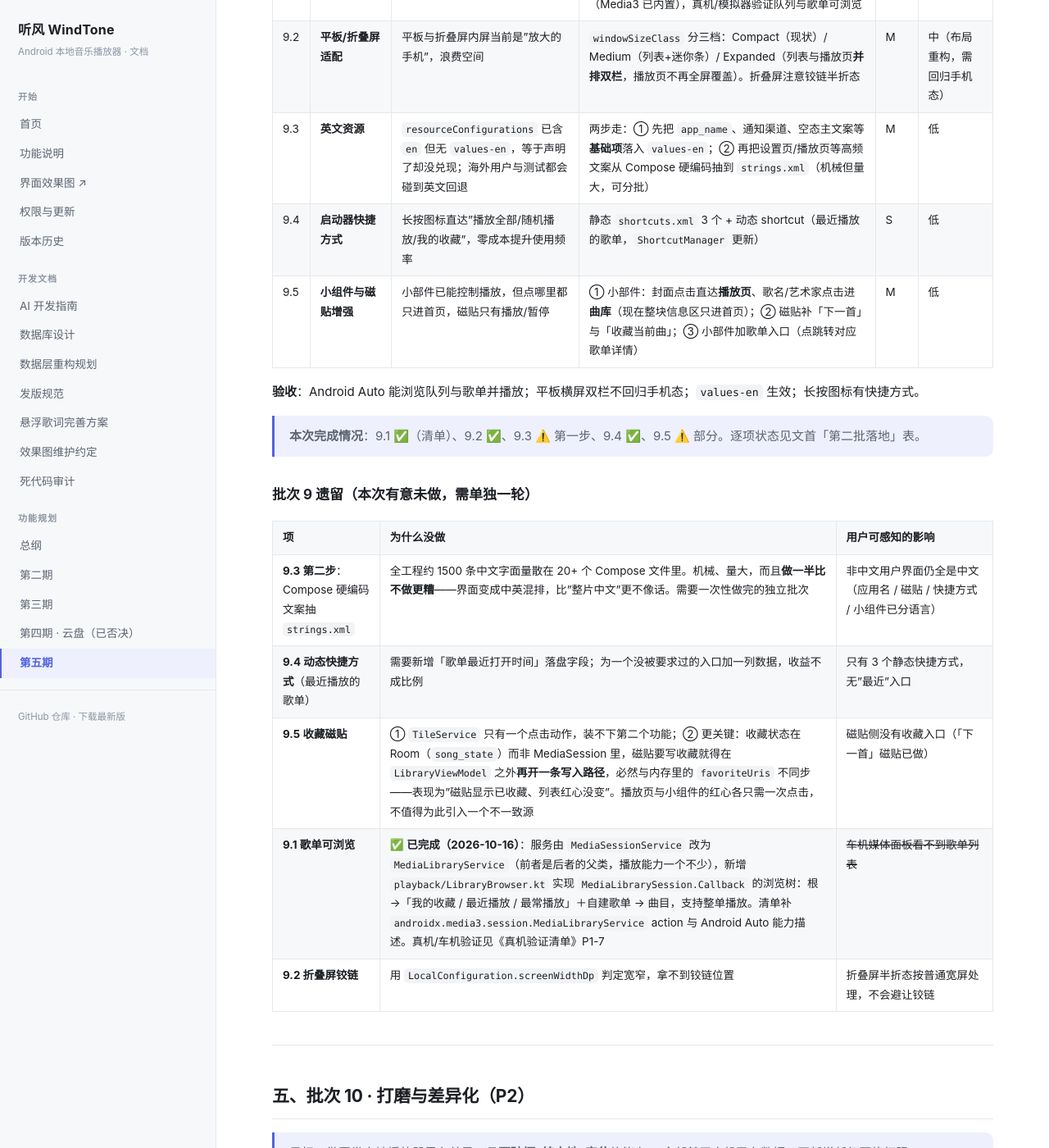
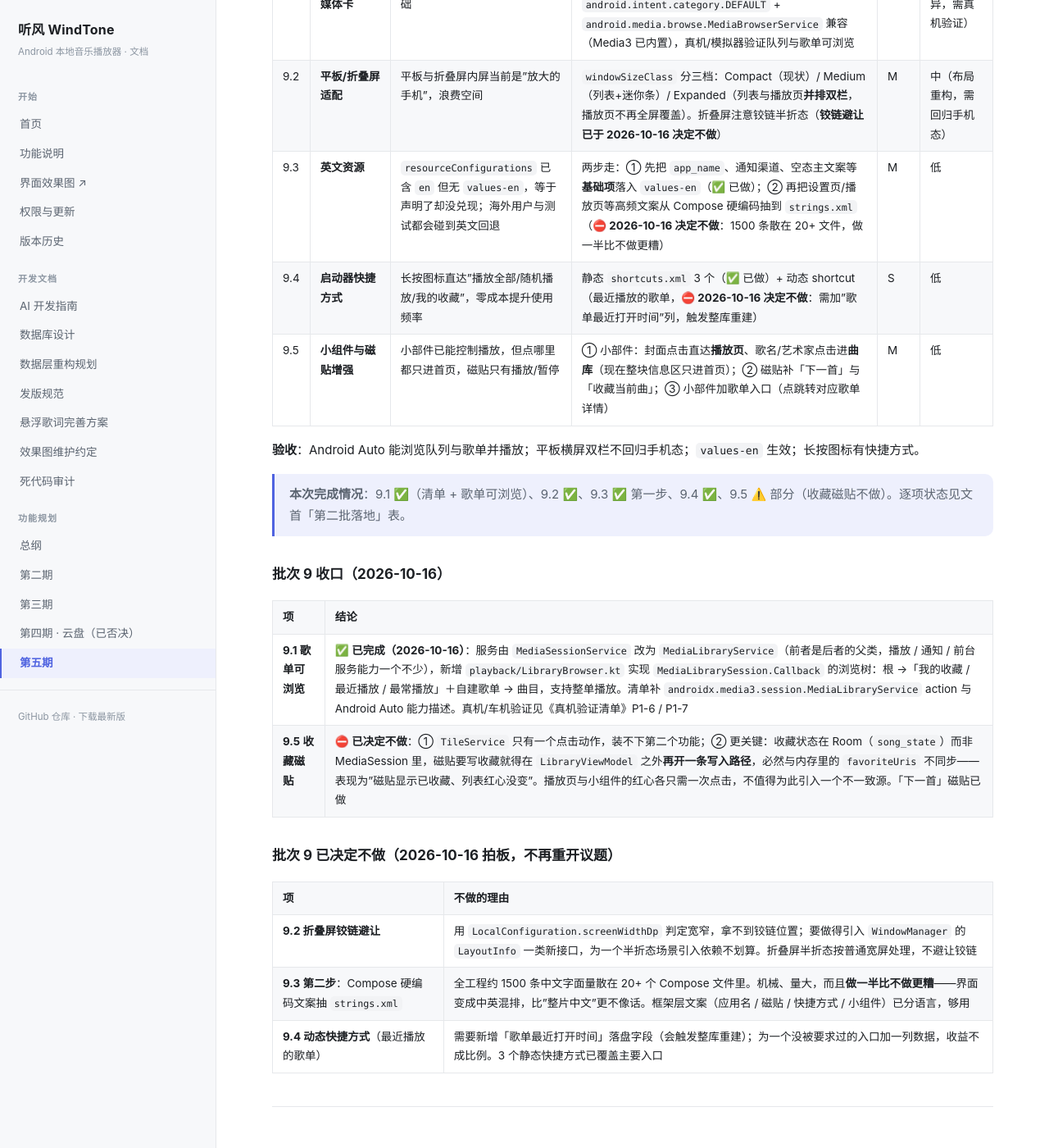
Before and after one commit to LuckyLearning/WindTone, a Jekyll site: the page built from docs/功能规划-第五期.md, in a window 1280 px wide and 1400 px high, scrolled down 7787 px. Shown: the whole window at 82% size. Built offline with Jekyll 4.4.1, drawn with Linux system fonts in a browser that asks for light colours; some of the changed text lies outside the part shown.

Commit message:
docs: 第五期收口 —— 四项决定不做，清单编号去重
产品决定（2026-10-16）：第五期覆盖面的最后几条到此收口，不再往下推。

- 折叠屏铰链避让（9.2 遗留）：判定宽窄拿不到铰链位置，为半折态引入
  WindowManager 的 LayoutInfo 一类新接口不划算 → 不做。
- Compose 文案抽 strings.xml（9.3 第二步）：1500 条散在 20+ 文件，
  做一半比不做更糟 → 不做；框架层文案已分语言，够用。
- 动态启动器快捷方式（9.4 遗留）：需加「歌单最近打开时间」列会触发整库
  重建，收益不成比例 → 不做。
- 性能回归复核（10.6）：需 3000+ 首真机实测，本机无设备 → 不做。

上述四项已收进《功能规划-第五期》§六「明确不做」，不再重开议题；
批次 9 的自建表格由「遗留」改为「收口 + 已决定不做」，并回写 9.1 已完成。

顺手修一个自己引入的缺陷：《真机验证清单》里新加的车机三项
（P1-6/7/8）与平板章节原有的 P1-7/8/9/10 编号撞车。把平板及其后
所有 P1 条目整体后移两位（平板 P1-9~12、性能 P1-13~17、组件 P1-18~20、
权限 P1-21~25），全文引用同步。

其余同步：版本历史补 1.1.9 条目；真机验证清单头部的对应版本升到 1.1.9。

````diff
--- a/docs/功能规划-第五期.md
+++ b/docs/功能规划-第五期.md
@@ -35,17 +35,17 @@ title: 第五期功能完善方案
 > | 8.4 | 歌单拖动排序 / 一键去重 / 队列存为歌单 | ✅ |
 > | 8.5 | 睡眠定时 10 秒淡出 | ✅ |
 > | 8.6 | `MainScreen` 拆分（`LibraryLists.kt` / `LibraryHeader.kt` 抽出，主文件回到编排职责） | ✅ |
-> | 9.1 | Android Auto：清单补 `android.media.browse.MediaBrowserService` | ⚠️ 已加，**待真机/模拟器验证** |
-> | 9.2 | 平板/折叠屏：≥840dp 双栏（列表 \| 播放页），避免新增 window-size-class 依赖 | ✅（**待真机验证**） |
-> | 9.3 | 英文资源：框架层文案（应用名/磁贴/快捷方式/小组件）分语言 | ⚠️ **只做了第一步**，Compose 文案抽资源未做，见 §四「批次 9 遗留」 |
-> | 9.4 | 启动器快捷方式（播放全部 / 随机播放 / 我的收藏，静态三个） | ✅ |
+> | 9.1 | Android Auto：服务改 `MediaLibraryService`，歌单层级可浏览 | ✅ 已完成（2026-10-16），**待真机验证**，见 §四 |
+> | 9.2 | 平板/折叠屏：≥840dp 双栏（列表 \| 播放页），避免新增 window-size-class 依赖 | ✅（**待真机验证**）；**折叠屏铰链避让已决定不做**（2026-10-16） |
+> | 9.3 | 英文资源：框架层文案（应用名/磁贴/快捷方式/小组件）分语言 | ✅ 第一步已做；**第二步（Compose 文案抽资源）已决定不做**（2026-10-16） |
+> | 9.4 | 启动器快捷方式（播放全部 / 随机播放 / 我的收藏，静态三个） | ✅（静态三个）；**动态快捷方式已决定不做**（2026-10-16） |
 > | 9.5 | 小组件三块区域分别深链（封面→播放页 / 歌名→曲库 / 歌手→歌单）；新增「下一首」磁贴 | ⚠️ 部分（**收藏磁贴刻意不做**，见 §四） |
 > | 10.1 | 收听报告（7/30 天曲线 + 时段分布 + 两个榜单，自绘图表） | ✅ |
 > | 10.2 | 重复歌曲清理（标题+歌手+时长指纹，只移出曲库不删文件） | ✅ |
 > | 10.3 | 排除目录（`folders.excluded`，扫描跳过但保留已导入的歌） | ✅ |
 > | 10.4-② | 长按歌词行 → 「就唱到这句」绝对偏移校准 | ✅ |
 > | 10.4-③ | 歌词/封面切换状态落盘跨会话保留 | ✅ |
-> | 10.6 | 性能回归复核 | ❌ **未做**（需 3000+ 首真机实测，本机无设备） |
+> | 10.6 | 性能回归复核 | ⛔ **已决定不做**（2026-10-16；需 3000+ 首真机实测，本机无设备） |
 > | §八 | 待决策 4 项 | ✅ 全部处理，见 §八 |
 >
 > 数据层随之升到 **schema v5**（`songs.excluded` / `folders.excluded` / 新表 `listen_log`），
@@ -216,24 +216,29 @@ title: 第五期功能完善方案
 | # | 功能 | 价值 | 技术要点 | 改动 | 风险 |
 |---|---|---|---|---|---|
 | 9.1 | **Android Auto / 车机媒体卡** | 用户真实用车场景；Media3 的 MediaSession 已具备 90% 基础 | 补 `androidx.car.app` 不需要——走标准 MediaBrowser：清单加 `android.intent.category.DEFAULT` + `android.media.browse.MediaBrowserService` 兼容（Media3 已内置），真机/模拟器验证队列与歌单可浏览 | S | 中（车机 ROM 差异，需真机验证） |
-| 9.2 | **平板/折叠屏适配** | 平板与折叠屏内屏当前是"放大的手机"，浪费空间 | `windowSizeClass` 分三档：Compact（现状）/ Medium（列表+迷你条）/ Expanded（列表与播放页**并排双栏**，播放页不再全屏覆盖）。折叠屏注意铰链半折态 | M | 中（布局重构，需回归手机态） |
-| 9.3 | **英文资源** | `resourceConfigurations` 已含 `en` 但无 `values-en`，等于声明了却没兑现；海外用户与测试都会碰到英文回退 | 两步走：① 先把 `app_name`、通知渠道、空态主文案等**基础项**落入 `values-en`；② 再把设置页/播放页等高频文案从 Compose 硬编码抽到 `strings.xml`（机械但量大，可分批） | M | 低 |
-| 9.4 | **启动器快捷方式** | 长按图标直达"播放全部/随机播放/我的收藏"，零成本提升使用频率 | 静态 `shortcuts.xml` 3 个 + 动态 shortcut（最近播放的歌单，`ShortcutManager` 更新） | S | 低 |
+| 9.2 | **平板/折叠屏适配** | 平板与折叠屏内屏当前是"放大的手机"，浪费空间 | `windowSizeClass` 分三档：Compact（现状）/ Medium（列表+迷你条）/ Expanded（列表与播放页**并排双栏**，播放页不再全屏覆盖）。折叠屏注意铰链半折态（**铰链避让已于 2026-10-16 决定不做**） | M | 中（布局重构，需回归手机态） |
+| 9.3 | **英文资源** | `resourceConfigurations` 已含 `en` 但无 `values-en`，等于声明了却没兑现；海外用户与测试都会碰到英文回退 | 两步走：① 先把 `app_name`、通知渠道、空态主文案等**基础项**落入 `values-en`（✅ 已做）；② 再把设置页/播放页等高频文案从 Compose 硬编码抽到 `strings.xml`（**⛔ 2026-10-16 决定不做**：1500 条散在 20+ 文件，做一半比不做更糟） | M | 低 |
+| 9.4 | **启动器快捷方式** | 长按图标直达"播放全部/随机播放/我的收藏"，零成本提升使用频率 | 静态 `shortcuts.xml` 3 个（✅ 已做）+ 动态 shortcut（最近播放的歌单，**⛔ 2026-10-16 决定不做**：需加"歌单最近打开时间"列，触发整库重建） | S | 低 |
 | 9.5 | **小组件与磁贴增强** | 小部件已能控制播放，但点哪里都只进首页，磁贴只有播放/暂停 | ① 小部件：封面点击直达**播放页**、歌名/艺术家点击进**曲库**（现在整块信息区只进首页）；② 磁贴补「下一首」与「收藏当前曲」；③ 小部件加歌单入口（点跳转对应歌单详情） | M | 低 |
 
 **验收**：Android Auto 能浏览队列与歌单并播放；平板横屏双栏不回归手机态；`values-en` 生效；长按图标有快捷方式。
 
-> **本次完成情况**：9.1 ✅（清单）、9.2 ✅、9.3 ⚠️ 第一步、9.4 ✅、9.5 ⚠️ 部分。逐项状态见文首「第二批落地」表。
+> **本次完成情况**：9.1 ✅（清单 + 歌单可浏览）、9.2 ✅、9.3 ✅ 第一步、9.4 ✅、9.5 ⚠️ 部分（收藏磁贴不做）。逐项状态见文首「第二批落地」表。
 
-### 批次 9 遗留（本次有意未做，需单独一轮）
+### 批次 9 收口（2026-10-16）
 
-| 项 | 为什么没做 | 用户可感知的影响 |
-|---|---|---|
-| **9.3 第二步**：Compose 硬编码文案抽 `strings.xml` | 全工程约 1500 条中文字面量散在 20+ 个 Compose 文件里。机械、量大，而且**做一半比不做更糟**——界面变成中英混排，比"整片中文"更不像话。需要一次性做完的独立批次 | 非中文用户界面仍全是中文（应用名 / 磁贴 / 快捷方式 / 小组件已分语言） |
-| **9.4 动态快捷方式**（最近播放的歌单） | 需要新增「歌单最近打开时间」落盘字段；为一个没被要求过的入口加一列数据，收益不成比例 | 只有 3 个静态快捷方式，无"最近"入口 |
-| **9.5 收藏磁贴** | ① `TileService` 只有一个点击动作，装不下第二个功能；② 更关键：收藏状态在 Room（`song_state`）而非 MediaSession 里，磁贴要写收藏就得在 `LibraryViewModel` 之外**再开一条写入路径**，必然与内存里的 `favoriteUris` 不同步——表现为"磁贴显示已收藏、列表红心没变"。播放页与小组件的红心各只需一次点击，不值得为此引入一个不一致源 | 磁贴侧没有收藏入口（「下一首」磁贴已做） |
-| **9.1 歌单可浏览** | ✅ **已完成（2026-10-16）**：服务由 `MediaSessionService` 改为 `MediaLibraryService`（前者是后者的父类，播放能力一个不少），新增 `playback/LibraryBrowser.kt` 实现 `MediaLibrarySession.Callback` 的浏览树：根 →「我的收藏 / 最近播放 / 最常播放」＋自建歌单 → 曲目，支持整单播放。清单补 `androidx.media3.session.MediaLibraryService` action 与 Android Auto 能力描述。真机/车机验证见《真机验证清单》P1-7 | ~~车机媒体面板看不到歌单列表~~ |
-| **9.2 折叠屏铰链** | 用 `LocalConfiguration.screenWidthDp` 判定宽窄，拿不到铰链位置 | 折叠屏半折态按普通宽屏处理，不会避让铰链 |
+| 项 | 结论 |
+|---|---|
+| **9.1 歌单可浏览** | ✅ **已完成（2026-10-16）**：服务由 `MediaSessionService` 改为 `MediaLibraryService`（前者是后者的父类，播放 / 通知 / 前台服务能力一个不少），新增 `playback/LibraryBrowser.kt` 实现 `MediaLibrarySession.Callback` 的浏览树：根 →「我的收藏 / 最近播放 / 最常播放」＋自建歌单 → 曲目，支持整单播放。清单补 `androidx.media3.session.MediaLibraryService` action 与 Android Auto 能力描述。真机/车机验证见《真机验证清单》P1-6 / P1-7 |
+| **9.5 收藏磁贴** | ⛔ **已决定不做**：① `TileService` 只有一个点击动作，装不下第二个功能；② 更关键：收藏状态在 Room（`song_state`）而非 MediaSession 里，磁贴要写收藏就得在 `LibraryViewModel` 之外**再开一条写入路径**，必然与内存里的 `favoriteUris` 不同步——表现为"磁贴显示已收藏、列表红心没变"。播放页与小组件的红心各只需一次点击，不值得为此引入一个不一致源。「下一首」磁贴已做 |
+
+### 批次 9 已决定不做（2026-10-16 拍板，不再重开议题）
+
+| 项 | 不做的理由 |
+|---|---|
+| **9.2 折叠屏铰链避让** | 用 `LocalConfiguration.screenWidthDp` 判定宽窄，拿不到铰链位置；要做得引入 `WindowManager` 的 `LayoutInfo` 一类新接口，为一个半折态场景引入依赖不划算。折叠屏半折态按普通宽屏处理，不避让铰链 |
+| **9.3 第二步**：Compose 硬编码文案抽 `strings.xml` | 全工程约 1500 条中文字面量散在 20+ 个 Compose 文件里。机械、量大，而且**做一半比不做更糟**——界面变成中英混排，比"整片中文"更不像话。框架层文案（应用名 / 磁贴 / 快捷方式 / 小组件）已分语言，够用 |
+| **9.4 动态快捷方式**（最近播放的歌单） | 需要新增「歌单最近打开时间」落盘字段（会触发整库重建）；为一个没被要求过的入口加一列数据，收益不成比例。3 个静态快捷方式已覆盖主要入口 |
 
 ---
 
@@ -249,7 +254,7 @@ title: 第五期功能完善方案
 | 10.3 | **排除目录/黑名单** | 只想让某个文件夹不被扫（如铃声、录音目录），现在只能"移除目录"且会带走已导入的歌 | `folders` 表加 `excluded` 标记，扫描时跳过；与"移除目录"的区别是**保留已导入的歌** | S | 低 |
 | 10.4 | **歌词体验补强** | 逐字/双语/偏移已有，缺"多行桌面歌词"与"行级微调" | ① ✅ **已完成（2026-10-15）**：悬浮歌词支持 1 / 3 行（上下句压暗、当前行高亮），另附字号 / 底板 / 对齐 / 暂停行为四个档位；② 长按某行 → 弹出"以本行为准"微调（±100ms 步进），直接写 `song_state.lyricOffsetMs`（**未做**）；③ 歌词面板与封面切换保持状态（**未做**） | M | 低 |
 | ~~10.5~~ | ~~**通知栏样式**~~ | ⛔ **作废** —— 前置的自定义 provider 已随通知栏歌词一起删除（见 §一）。若日后单独做"通知卡外观"，需重新评估：媒体通知样式受系统模板约束，实际能改的只有小图标 / 大图标 / 动作按钮 | — | — | — |
-| 10.6 | **性能回归复核** | 第三期 P1~P9 的优化需在 v4 架构 + 大曲库下重新确认 | 3000+ 首实测：冷启动时间、滚动帧率、搜索防抖、歌单页打开速度、`MainScreen` 拆分后的重组次数 | S | 低 |
+| ~~10.6~~ | ~~**性能回归复核**~~ | ⛔ **已决定不做（2026-10-16）** —— 需要 3000+ 首真实曲库 + 真机才能测出差异，本机无可用设备；第三期 P1~P9 的优化已在 v4 架构下经编译与单测层面确认，真机性能数据改由用户在自备设备上反馈 | — | — | — |
 
 **验收**：报告页有真实曲线与 TOP 榜；重复清理只移曲库不删文件；排除目录后已导入的歌仍在；桌面歌词可多行。
 
@@ -271,6 +276,11 @@ title: 第五期功能完善方案
 - **WebDAV 云盘**（第四期已整体否决）
 - **用户数据 JSON 导入导出**（已明确砍掉）
 - **跨版本数据迁移**（口径：重装即可）
+- **折叠屏铰链避让**（9.2 遗留；判定宽窄拿不到铰链位置，为一个半折态场景引入新依赖不划算）
+- **Compose 文案抽 `strings.xml`**（9.3 第二步；1500 条散在 20+ 文件，做一半比不做更糟）
+- **动态启动器快捷方式**（9.4 遗留；为"最近歌单"入口加一列会触发整库重建，收益不成比例）
+- **收藏磁贴**（9.5 遗留；`TileService` 单动作放不下，且会在 Room 之外多开一条写入路径）
+- **性能回归复核**（10.6；需 3000+ 首真机实测，本机无设备）
 
 ---
 
@@ -287,6 +297,10 @@ title: 第五期功能完善方案
      ↓
 ⑤ 批次 11 按需单独评估
 ```
+
+> **执行情况（2026-10-16）**：①~④ 已全部落地（④ 只做了框架层文案第一步，第二步已决定不做）；
+> 9.1 已由"清单兼容"升级为**歌单层级可浏览**（`MediaLibraryService`，随 v1.1.9 发布）。
+> **第五期到此收口** —— 除上方「明确不做」与 §四「批次 9 已决定不做」列出的项外，无遗留条目。
 
 **如果只做一件事**：**8.3 批量操作**。它是当前功能完整度上最刺眼的空洞——
 曲库上千首后，"把 30 首加入歌单"这种操作现在要做 60 次长按。
````
Also changed, not shown: docs/版本历史.md (+1 -0 lines), docs/真机验证清单.md (+21 -20 lines).
